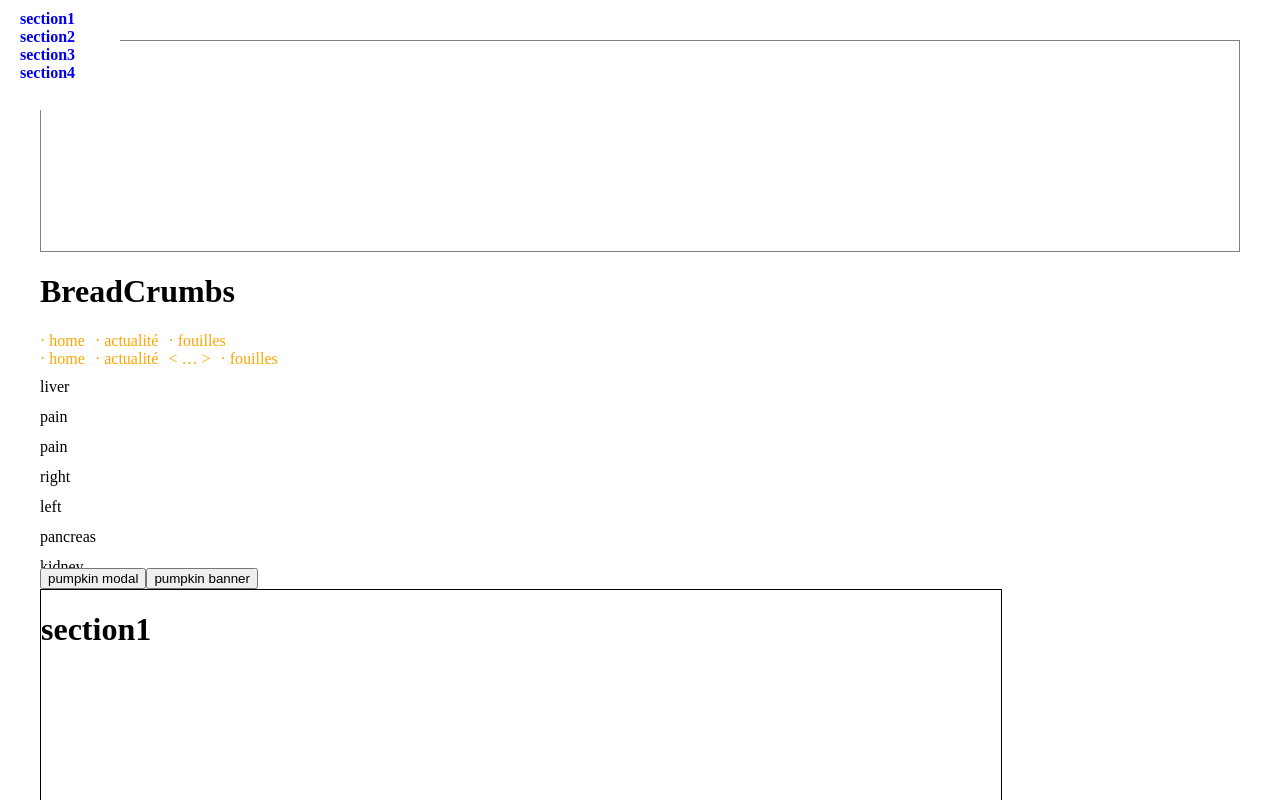
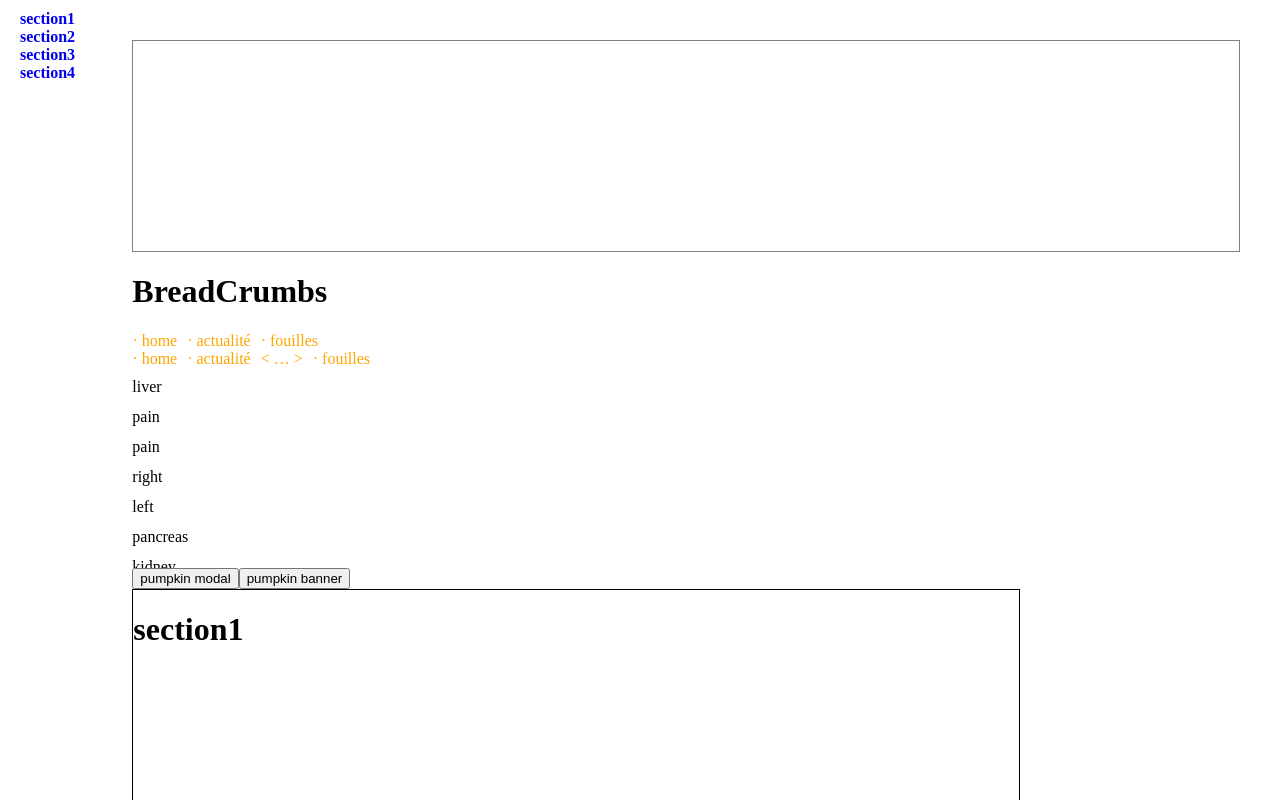
Before and after one commit to Harrisson-/pumpkin, a Vue app: page / in a window 1280 px wide. Shown: the top 800 px of the page. Built offline with nearby package versions, Linux system fonts and the light colour scheme.

Commit message:
feat(general): Improve design for dev phase and show summary in prioritary on z-index

```diff
--- a/src/App.vue
+++ b/src/App.vue
@@ -163,6 +163,10 @@ function closeBanner(modalOpen) {
   <header></header>
 
   <main>
+    <div class="left-block">
+      <pumpkinSummary :headers="sections"></pumpkinSummary>
+    </div>
+    <div class="right-block">
       <Tags :given-tags="filteredTags.value" @search-word="searchHashtag" />
       <h1>BreadCrumbs</h1>
       <Breadcrumb :crumbs="crumbs" />
@@ -215,7 +219,6 @@ function closeBanner(modalOpen) {
         @close-banner="closeBanner"
         :show-banner="bannerState.open"
       ></banner>
-    <pumpkinSummary :headers="sections"></pumpkinSummary>
       <div class="summary-parent">
         <div
           v-for="section in sections"
@@ -224,6 +227,7 @@ function closeBanner(modalOpen) {
           v-bind:id="section"
         >
           <h1>{{ section }}</h1>
+        </div>
       </div>
     </div>
   </main>
@@ -236,6 +240,19 @@ function closeBanner(modalOpen) {
   padding: 2rem;
 
   font-weight: normal;
+}
+
+main {
+  display: flex;
+  flex-align: row;
+}
+
+.left-block {
+  width: 100px;
+}
+
+.right-block {
+  width: 100%;
 }
 
 .intersection-wrapper {
--- a/src/components/pumpkin-summary.vue
+++ b/src/components/pumpkin-summary.vue
@@ -73,6 +73,7 @@ onMounted(() => {
   left: 20px;
   display: flex;
   flex-direction: column;
+  z-index: 1;
 }
 
 #summary-pumpkin > a {
```
Lines whose indentation alone changed are shown as unchanged.
